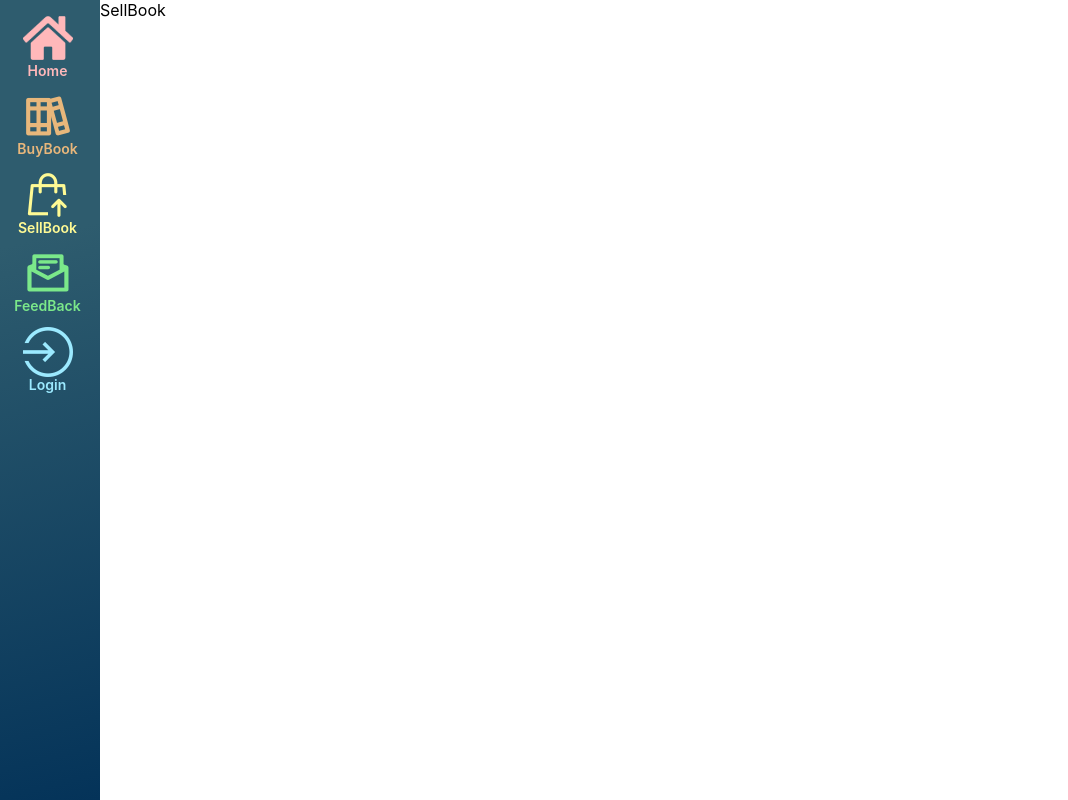
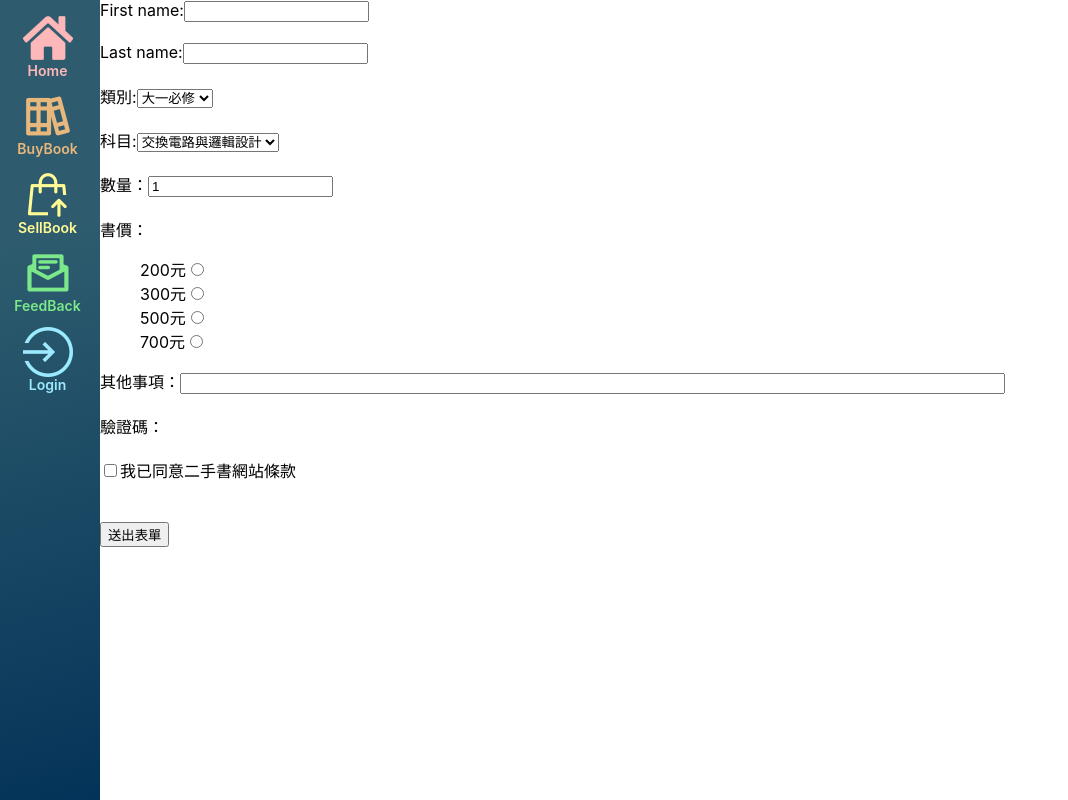
Before and after one commit to Noidname-Course-HW/EESHB_frontend, a React (Create React App) app: page /SellBook in a window 1280 px wide. Shown: the whole page, without its empty margins (0-1068 px from the left). Built offline with nearby package versions, Linux system fonts and the light colour scheme.

Commit message:
20200516 Elephy commit

```diff
--- a/src/SellBook.js
+++ b/src/SellBook.js
@@ -1,9 +1,55 @@
 import React from 'react';
 
 const SellBook = () =>{
+
+
     return(
         <div>
-            <p>SellBook</p>
+
+            <form action="/action_page.php">
+            <label for="fname">First name:</label>
+            {/* 還沒限制字數 */}
+            <input type="text" id="fname" name="fname"  maxlength="9" required="required"/><br/><br/>
+            <label for="lname">Last name:</label>
+            <input type="text" id="lname" name="lname"  maxlength="9" required="required"/><br/><br/>
+
+            <label for="category">類別:</label>
+            <select id="category" require="required">
+                <option value="grade1">大一必修</option>
+                <option value="grade2">大二必修</option>
+                <option value="grade3">大三必修</option>
+                <option value="seleccompul">複選必修</option>
+                <option value="selective">選修</option>
+                <option value="otherselective">其他選修</option>
+                </select>
+                <br/>
+                <br/>
+
+            <label for="category">科目:</label>
+            <select id="category" require="required">
+                <option value="LDSC">交換電路與邏輯設計</option>
+                {/* 還不會按照上方選擇改變此處(onchan?ge) */}
+                {/* ["交換電路與邏輯設計", "計算機程式設計", "生物科學通論", "普通化學丙", "普通物理學甲", "微積分甲上"];
+                ["電子學(一)", "電磁學(一)", "工程數學-線性代數", "工程數學-微分方程"];
+                ["資料結構", "演算法"];
+                ["工程數學-離散數學", "工程數學-複變"]; */}
+                </select><br/><br/>
+
+            數量：<input type="number" name="amount" value="1" min="1" require="required"/><br/><br/>
+            書價：<blockquote>
+                200元<input type="radio" name="price" value="200"/><br/>
+                300元<input type="radio" name="price" value="300"/><br/>
+                500元<input type="radio" name="price" value="500"/><br/>
+                700元<input type="radio" name="price" value="700"/><br/>
+                </blockquote>
+
+            其他事項：<input type="text" name="comment" size="100" maxlength="100"/><br/><br/>
+            {/* 不知圖片怎麼找*/}
+            驗證碼：<div><img src="" id="captcha"/></div>
+            <input type="checkbox" name="condition" require="required"/>我已同意二手書網站條款<br/><br/><br/>
+
+            <input type="submit" value="送出表單"/>
+            </form>
         </div>
     )
 }
```
Also changed, not shown: src/Rules.js (added, +10 -0 lines), src/Success.js (added, +12 -0 lines), src/Rules.css (added), src/Success.css (added), 1 other file (tests, documents, lock files or other folders).
